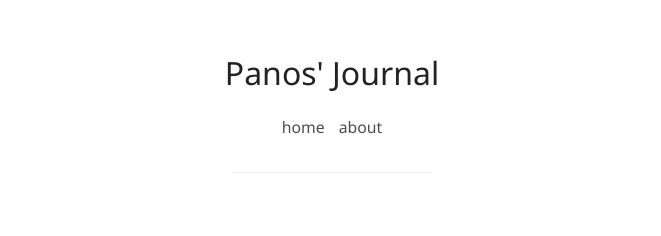
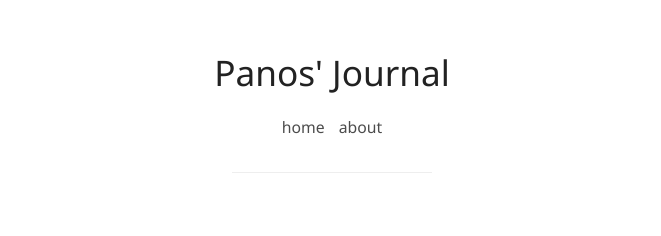
Before and after one commit to pgalatis/pgalatis.github.io, a Jekyll site: the page built from index.html, in a window 1280 px wide. Shown: the top 236 px of the page, without its empty margins (308-969 px from the left). Built offline with Jekyll 4.4.1, drawn with Linux system fonts in a browser that asks for light colours; nearby versions of some CDN libraries; formulas are drawn with MathJax 3; the list of posts is cut into pages by our own code.

Commit message:
Update style.css

```diff
--- a/css/style.css
+++ b/css/style.css
@@ -36,7 +36,7 @@
 
 h1.title {
     font-weight: 300;
-    font-size: 2.2 rem;
+    font-size: 2.2rem;
     text-align: center;
     margin: 30px 0;
     color: #222;
```
